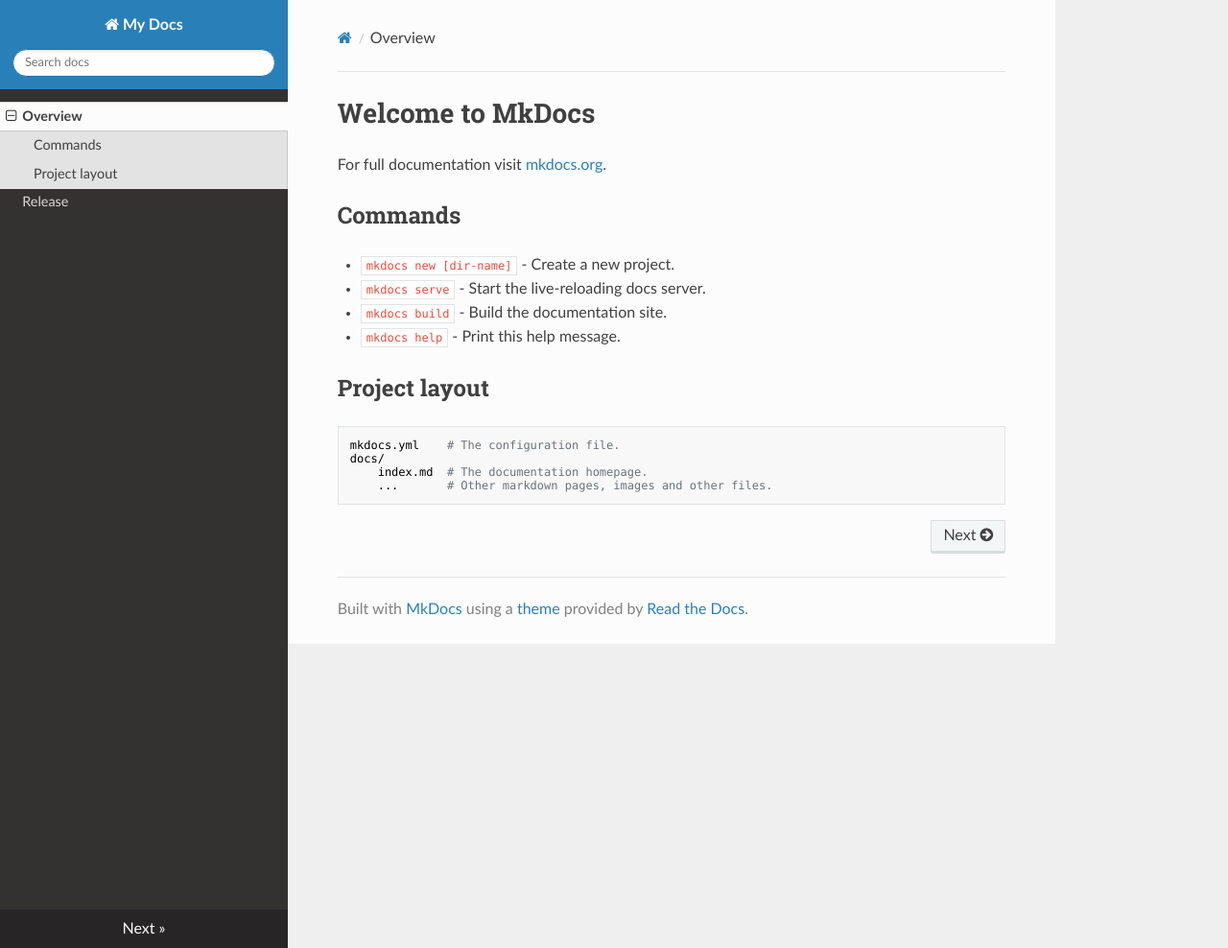
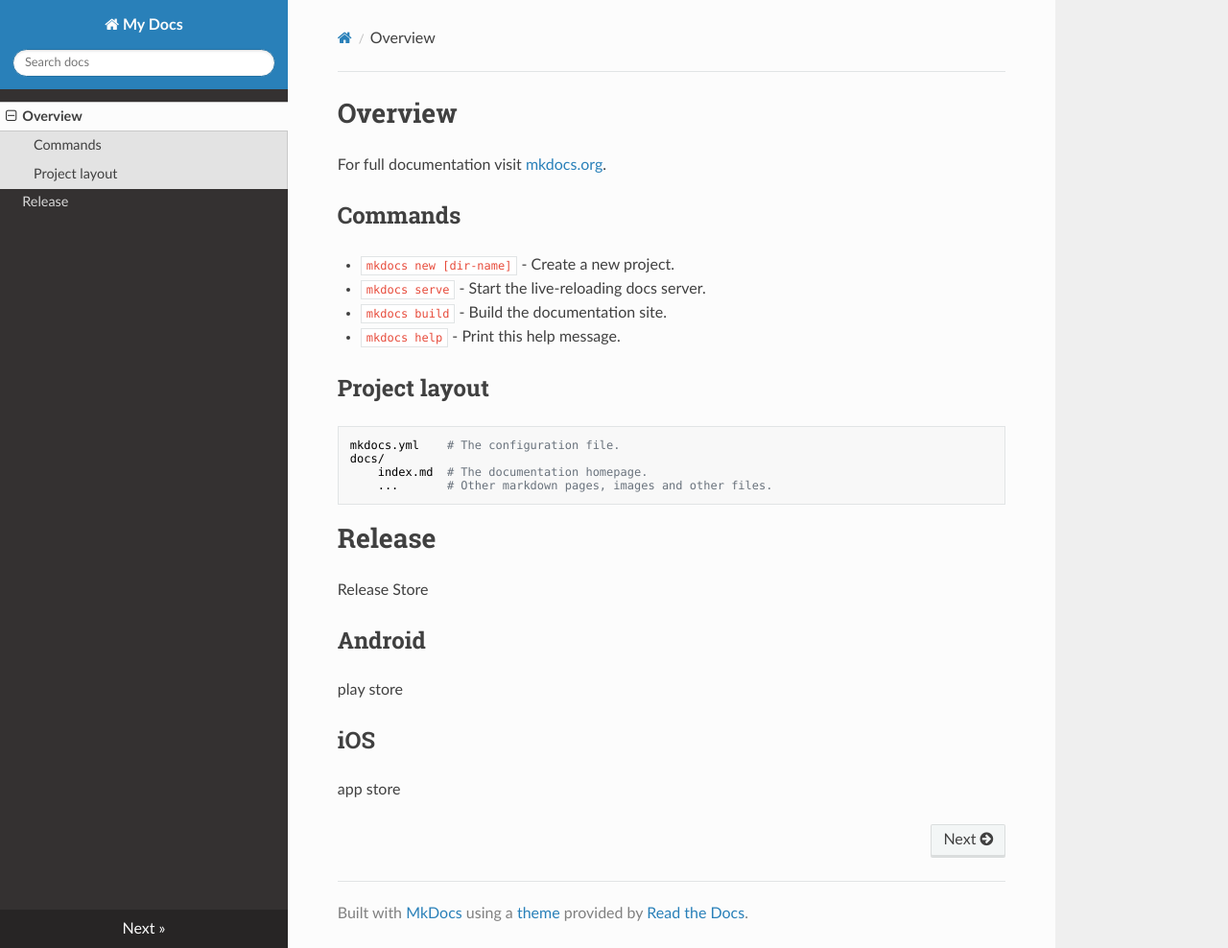
Before and after one commit to prasetion/ReadDocsSampleWithMkdocs, an MkDocs documentation site: the page built from docs/index.md, in a window 1280 px wide and 988 px high. Shown: the whole window at 96% size. Built offline with MkDocs 1.6.1, drawn with Linux system fonts in a browser that asks for light colours; nearby versions of some CDN libraries.

Commit message:
Update index.md

```diff
--- a/docs/index.md
+++ b/docs/index.md
@@ -1,4 +1,4 @@
-# Welcome to MkDocs
+# Overview
 
 For full documentation visit [mkdocs.org](https://mkdocs.org).
 
@@ -15,3 +15,15 @@
     docs/
         index.md  # The documentation homepage.
         ...       # Other markdown pages, images and other files.
+
+# Release
+
+Release Store
+
+## Android
+
+play store
+
+## iOS
+
+app store
```
